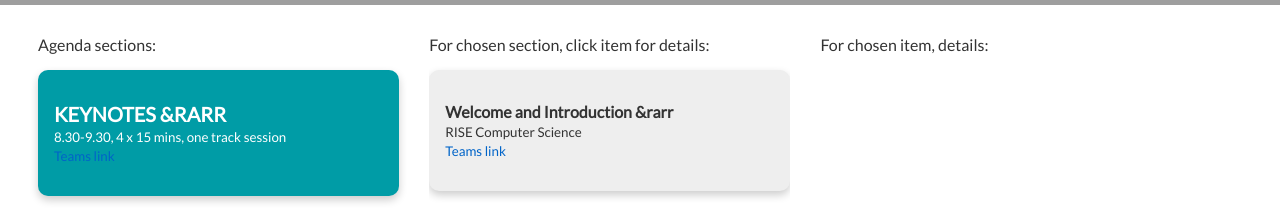
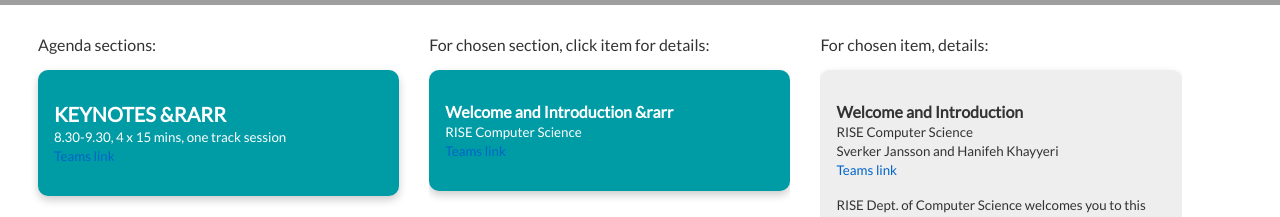
Before and after one commit to kormart/openhouse, a Svelte app: page / in a window 1280 px wide. Shown: the part 570-787 px from the top of the page. Built offline with nearby package versions, Linux system fonts and the light colour scheme; grey boxes are pictures that could not be loaded.

Commit message:
update design and content

```diff
--- a/src/App.svelte
+++ b/src/App.svelte
@@ -10,7 +10,7 @@
 	let current1 = 'keynotes';
 	let current2 = 'foo';
 	let c1i = 0;
-	let c2i = -1;
+	let c2i = 0;
 
 	let selectedTag = "data";
 	let tagSelection = JSON.parse(JSON.stringify(data.tags));
@@ -42,7 +42,7 @@
 		Agenda sections:
 		{#each data.sections as section, index}
 				<Hoverable let:hovering={active} >
-					<div class="card" class:active="{active || c1i == index}" on:click={() => {current1 = section.title; c1i = index; current2 = 'foo'; c2i = -1;}}>
+					<div class="card" class:active="{active || c1i == index}" on:click={() => {current1 = section.title; c1i = index; current2 = 'foo'; c2i = 0;}}>
 						<p>
 							<b style='font-size: 20px;text-transform: uppercase;'>{section.title} &rarr</b><br>
 							<small>{section.text}</small> <br>
@@ -121,7 +121,7 @@
 
 	<div class="column3">
 		For chosen item, details:
-		{#if current2 != 'foo' }
+		<!-- {#if current2 != 'foo' } -->
 		<div class="card" >
 			<p><b>{data[current1][c2i].title}</b> <br>
 				{#if data[current1][c2i].byline}
@@ -135,7 +135,7 @@
 			</p>
 			<small>{data[current1][c2i].text}</small>
 		</div>
-		{/if}
+		<!-- {/if} -->
 	</div>
 
 </div>
--- a/src/data.js
+++ b/src/data.js
@@ -1,39 +1,40 @@
 export default {
     sections: [
-        {title: "keynotes", text: "8.30-9.30, 4 x 15 mins, one track session", link: "common_teams_link"},
-        {title: "presentations", text: "9.30-11.00, 10 x 6 min, one track session", link: "common_teams_link"},
-        {title: "posters", text: "11.00-13.00, 50+ posters, parallel track session", link: "common_teams_link"}
+        {title: "keynotes", text: "8.30-9.30, 4 x 15 mins, one track session", link: "https://teams.microsoft.com/l/meetup-join/19%3ameeting_NzQxMGYxMGYtOGNmNy00MTRmLTg2OGMtYzcyNzNmNWQ1OGQ0%40thread.v2/0?context=%7b%22Tid%22%3a%225a9809cf-0bcb-413a-838a-09ecc40cc9e8%22%2c%22Oid%22%3a%22d8aaa3f7-c388-4111-ab10-c711cf05e49d%22%7d"},
+        {title: "presentations", text: "9.30-11.00, 10 x 6 min, one track session", link: "https://teams.microsoft.com/l/meetup-join/19%3ameeting_NzQxMGYxMGYtOGNmNy00MTRmLTg2OGMtYzcyNzNmNWQ1OGQ0%40thread.v2/0?context=%7b%22Tid%22%3a%225a9809cf-0bcb-413a-838a-09ecc40cc9e8%22%2c%22Oid%22%3a%22d8aaa3f7-c388-4111-ab10-c711cf05e49d%22%7d"},
+        {title: "posters", text: "11.00-13.00, 50+ posters, parallel track session", link: "https://teams.microsoft.com/l/meetup-join/19%3ameeting_NzQxMGYxMGYtOGNmNy00MTRmLTg2OGMtYzcyNzNmNWQ1OGQ0%40thread.v2/0?context=%7b%22Tid%22%3a%225a9809cf-0bcb-413a-838a-09ecc40cc9e8%22%2c%22Oid%22%3a%22d8aaa3f7-c388-4111-ab10-c711cf05e49d%22%7d"}
     ],
     tags: [
         "ai",
         "data",
         "cloud",
         "edge",
-        "datascience",
+        "datacenter",
         "4G/5G/6G",
         "iot",
         "cybersecurity",
+        "datascience",
         "software"
     ],
     keynotes: [
-        {title: "Welcome and Introduction", byline: "RISE Computer Science", presenter: "Sverker Jansson and Hanifeh Khayyeri", text: "RISE Dept. of Computer Science welcomes you to this Open House event.", link: "common_teams_link"},
-        {title: "Ali Ghodsi, CEO Databricks", byline: "Fireside chat", presenter: "Ali Ghodsi, Seif Haridi, Martin Körling", text: "The journey from SICS/RISE to Berkeley and Silicon Valley, Databricks from Spark to full data platfrom, Cloud versus On-prem. Longer version will be available.", link: "common_teams_link"},
-        {title: "Jim Dowling, CEO Hopsworks", byline: "Fireside chat", presenter: "Jim Dowling, Seif Haridi, Martin Körling", text: "Hopsworks, the importance of Feature Stores, start-ups in Europe versus the US.", link: "common_teams_link"},
-        {title: "Staffan Truvé, CTO Recorded Future", byline: "Presentation", presenter: "Staffan Truvé", text: "Recorded Future", link:  "common_teams_link"}
+        {title: "Welcome and Introduction", byline: "RISE Computer Science", presenter: "Sverker Jansson and Hanifeh Khayyeri", text: "RISE Dept. of Computer Science welcomes you to this Open House event.", link: "https://teams.microsoft.com/l/meetup-join/19%3ameeting_NzQxMGYxMGYtOGNmNy00MTRmLTg2OGMtYzcyNzNmNWQ1OGQ0%40thread.v2/0?context=%7b%22Tid%22%3a%225a9809cf-0bcb-413a-838a-09ecc40cc9e8%22%2c%22Oid%22%3a%22d8aaa3f7-c388-4111-ab10-c711cf05e49d%22%7d"},
+        {title: "Ali Ghodsi, CEO Databricks", byline: "Fireside chat", presenter: "Ali Ghodsi, Seif Haridi, Martin Körling", text: "The journey from SICS/RISE to Berkeley and Silicon Valley, Databricks from Spark to full data platfrom, Cloud versus On-prem. Longer version will be available.", link: "https://teams.microsoft.com/l/meetup-join/19%3ameeting_NzQxMGYxMGYtOGNmNy00MTRmLTg2OGMtYzcyNzNmNWQ1OGQ0%40thread.v2/0?context=%7b%22Tid%22%3a%225a9809cf-0bcb-413a-838a-09ecc40cc9e8%22%2c%22Oid%22%3a%22d8aaa3f7-c388-4111-ab10-c711cf05e49d%22%7d"},
+        {title: "Jim Dowling, CEO Hopsworks", byline: "Fireside chat", presenter: "Jim Dowling, Seif Haridi, Martin Körling", text: "Hopsworks, the importance of Feature Stores, start-ups in Europe versus the US.", link: "https://teams.microsoft.com/l/meetup-join/19%3ameeting_NzQxMGYxMGYtOGNmNy00MTRmLTg2OGMtYzcyNzNmNWQ1OGQ0%40thread.v2/0?context=%7b%22Tid%22%3a%225a9809cf-0bcb-413a-838a-09ecc40cc9e8%22%2c%22Oid%22%3a%22d8aaa3f7-c388-4111-ab10-c711cf05e49d%22%7d"},
+        {title: "Staffan Truvé, CTO Recorded Future", byline: "Presentation", presenter: "Staffan Truvé", text: "Recorded Future", link:  "https://teams.microsoft.com/l/meetup-join/19%3ameeting_NzQxMGYxMGYtOGNmNy00MTRmLTg2OGMtYzcyNzNmNWQ1OGQ0%40thread.v2/0?context=%7b%22Tid%22%3a%225a9809cf-0bcb-413a-838a-09ecc40cc9e8%22%2c%22Oid%22%3a%22d8aaa3f7-c388-4111-ab10-c711cf05e49d%22%7d"}
     ],
     presentations: [
-        {title: "AI-NLP", byline: "Language Models for NLP – Is Bigger Always Better?", presenter: "Joakim Nivre", text: "Recent advances in NLP thanks to large-scale pre-trained language models like BERT and GPT-3 may suggest that the way forward is to build ever larger models on ever more data. Even if this is true, there will always be situations where it is hard or impractical to use the largest models. More generally, we should always strive to minimize the resources needed to achieve sufficient performance.", link: "common_teams_link"},
-        {title: "AI-DL", byline: "Deep learning for real problems in the face of limited training data", presenter: "Olof Mogren", text: "AI has become one of the most influential technologies, often powered by deep learning; a technology achieving astonishing results in a diverse set of tasks. However, limitations in training data may have severely detrimental effects. In this talk, we’ll see some examples of how RISE develops solutions to many challenging problems in the face of limitations in the training data.", link: "common_teams_link"},
-        {title: "Cyber Security", byline: "Are you ready for the next attack?", presenter: "Shahid Raza", text: "Cybercriminals, we don’t like them, but we must give them credit for their spirit of innovation. The ever-increasing range and sophistication level of cyber-attacks makes cybersecurity a continuous process, like a cat and mouse game, where the balance of power changes over time. This talk will highlight both short-term and strategic long-term research initiatives, with the potential to increase Swedish competitiveness in defending against cyber-attackers with heterogenous capabilities.", link: "common_teams_link"},
-        {title: "DataCenter Systems", byline: "Why do we need datacenters when we have the cloud?", presenter: "Tor Björn Minde", text: "The cloud lives in a datacenter. Datacenters have become the third larger digital infrastructure, mobile networks and core internet being the other two. The ongoing discussion is now how they can become even more efficient and integrated into the energy systems. The energy use of the facility envelope is still 10-20% of the data center total energy use. The software (applications) running in the servers the other much larger part that also needs optimization. A holistic view on the energy efficiency of the total IT infrastructure is needed.", link: "common_teams_link"},
-        {title: "AI & Ecosystems", byline: "How AI can help SMEs in the ecosystem", presenter: "Jeanette Nilsson", text: "The Swedish and EU ecosystems for AI offer a wide range of initiatives and tools to support industry, SMEs, and the public sector in their digital transformation. SMEs seeking to explore the potential of data-driven innovation and AI can have difficulties navigating these offerings and getting help with their change journey. We discuss how RISE works with the AI ecosystems and supports partners.", link: "common_teams_link"},
-        {title: "AI Platforms and Infrastructure", byline: "Is your multi-cloud strategy ready for the quantum age?", presenter: "Martin Körling", text: "Technical developments are going incredibly fast, both at the hardware level, with GPUs, HPC, and Quantum, and at the software level, with new cloud AI/ML tools and ML frameworks. Wouldn’t it be nice with a testbed, where you could evaluate full stack environments, plus take steps towards interoperability and portability to be able to handle all this?", link: "common_teams_link"},
-        {title: "Industrial Data Analysis", byline: "Moving beyond prediction", presenter: "Sepideh Pashami", text: "Machine Learning has shown impressive results on predictive tasks such as image processing, pattern recognition, and learning by demonstration. However, most of today's success stories focus on a particular technique fine-tuned for an isolated problem. As we move towards more intelligent, advanced, and automated AI systems, we need to combine multiple capabilities (Hybrid AI), generalize better in new conditions (Transfer Learning), get closer to human-level intelligence (Causal Inference), and provide trustworthy and explainable solutions (XAI).", link: "common_teams_link"},
-        {title: "IoT", byline: "The battery-free Internet of Things", presenter: "Carlos Penichet", text: "Batteries have long been an obstacle to the full development of the Internet of Things due to their maintenance and deployment costs as well as their negative environmental impact. Energy harvesting is a promising alternative, but traditional radio transceivers consume too much for most harvesters.  With our work we leverage backscatter communication techniques to enable IoT devices without batteries on harvested energy; thereby enabling a host of potential new applications in a sustainable manner.", link: "common_teams_link"},
-        {title: "Rymdstyrelsen", byline: "Digital Earth Sweden, data-driven innovation on satellite data", presenter: "Tobias Edman", text: "", link: "common_teams_link"},
-        {title: "Vertiv", byline: "Innovate for the new era of sustainable large-scale cloud, enterprise and edge digital infrastructures", presenter: "Greg Ratcliff", text: "", link: "common_teams_link"},
-        {title: "Ericsson", byline: "AI by design, a business priority", presenter: "Erik Sanders", text: "", link: "common_teams_link"},
-        {title: "Summary and Partner program", byline: "", presenter: "Cecilia Hyrén", text: "", link: "common_teams_link"},
+        {title: "AI-NLP", byline: "Language Models for NLP – Is Bigger Always Better?", presenter: "Joakim Nivre", text: "Recent advances in NLP thanks to large-scale pre-trained language models like BERT and GPT-3 may suggest that the way forward is to build ever larger models on ever more data. Even if this is true, there will always be situations where it is hard or impractical to use the largest models. More generally, we should always strive to minimize the resources needed to achieve sufficient performance.", link: "https://teams.microsoft.com/l/meetup-join/19%3ameeting_NzQxMGYxMGYtOGNmNy00MTRmLTg2OGMtYzcyNzNmNWQ1OGQ0%40thread.v2/0?context=%7b%22Tid%22%3a%225a9809cf-0bcb-413a-838a-09ecc40cc9e8%22%2c%22Oid%22%3a%22d8aaa3f7-c388-4111-ab10-c711cf05e49d%22%7d"},
+        {title: "AI-DL", byline: "Deep learning for real problems in the face of limited training data", presenter: "Olof Mogren", text: "AI has become one of the most influential technologies, often powered by deep learning; a technology achieving astonishing results in a diverse set of tasks. However, limitations in training data may have severely detrimental effects. In this talk, we’ll see some examples of how RISE develops solutions to many challenging problems in the face of limitations in the training data.", link: "https://teams.microsoft.com/l/meetup-join/19%3ameeting_NzQxMGYxMGYtOGNmNy00MTRmLTg2OGMtYzcyNzNmNWQ1OGQ0%40thread.v2/0?context=%7b%22Tid%22%3a%225a9809cf-0bcb-413a-838a-09ecc40cc9e8%22%2c%22Oid%22%3a%22d8aaa3f7-c388-4111-ab10-c711cf05e49d%22%7d"},
+        {title: "Cyber Security", byline: "Are you ready for the next attack?", presenter: "Shahid Raza", text: "Cybercriminals, we don’t like them, but we must give them credit for their spirit of innovation. The ever-increasing range and sophistication level of cyber-attacks makes cybersecurity a continuous process, like a cat and mouse game, where the balance of power changes over time. This talk will highlight both short-term and strategic long-term research initiatives, with the potential to increase Swedish competitiveness in defending against cyber-attackers with heterogenous capabilities.", link: "https://teams.microsoft.com/l/meetup-join/19%3ameeting_NzQxMGYxMGYtOGNmNy00MTRmLTg2OGMtYzcyNzNmNWQ1OGQ0%40thread.v2/0?context=%7b%22Tid%22%3a%225a9809cf-0bcb-413a-838a-09ecc40cc9e8%22%2c%22Oid%22%3a%22d8aaa3f7-c388-4111-ab10-c711cf05e49d%22%7d"},
+        {title: "DataCenter Systems", byline: "Why do we need datacenters when we have the cloud?", presenter: "Tor Björn Minde", text: "The cloud lives in datacenters, which have become the third main digital infrastructure of modern society, together with mobile networks and the core Internet. The ongoing discussion is now about how these can become even more efficient and even integrated parts of the energy system. The energy use of the facility envelope is still 10-20% of the data center total energy use. The remaining 80-90% come from the software applications running on the servers, which also need optimization. A holistic view on the energy efficiency of the total IT infrastructure is needed.", link: "https://teams.microsoft.com/l/meetup-join/19%3ameeting_NzQxMGYxMGYtOGNmNy00MTRmLTg2OGMtYzcyNzNmNWQ1OGQ0%40thread.v2/0?context=%7b%22Tid%22%3a%225a9809cf-0bcb-413a-838a-09ecc40cc9e8%22%2c%22Oid%22%3a%22d8aaa3f7-c388-4111-ab10-c711cf05e49d%22%7d"},
+        {title: "AI & Ecosystems", byline: "How AI can help SMEs in the ecosystem", presenter: "Jeanette Nilsson", text: "The Swedish and EU ecosystems for AI offer a wide range of initiatives and tools to support industry, SMEs, and the public sector in their digital transformation. SMEs seeking to explore the potential of data-driven innovation and AI can have difficulties navigating these offerings and getting help with their change journey. We discuss how RISE works with the AI ecosystems and supports partners.", link: "https://teams.microsoft.com/l/meetup-join/19%3ameeting_NzQxMGYxMGYtOGNmNy00MTRmLTg2OGMtYzcyNzNmNWQ1OGQ0%40thread.v2/0?context=%7b%22Tid%22%3a%225a9809cf-0bcb-413a-838a-09ecc40cc9e8%22%2c%22Oid%22%3a%22d8aaa3f7-c388-4111-ab10-c711cf05e49d%22%7d"},
+        {title: "AI Platforms and Infrastructure", byline: "Is your multi-cloud strategy ready for the quantum age?", presenter: "Martin Körling", text: "Technical developments are going incredibly fast, both at the hardware level, with GPUs, HPC, and Quantum, and at the software level, with new cloud AI/ML tools and ML frameworks. Wouldn’t it be nice with a testbed, where you could evaluate full stack environments, plus take steps towards interoperability and portability to be able to handle all this?", link: "https://teams.microsoft.com/l/meetup-join/19%3ameeting_NzQxMGYxMGYtOGNmNy00MTRmLTg2OGMtYzcyNzNmNWQ1OGQ0%40thread.v2/0?context=%7b%22Tid%22%3a%225a9809cf-0bcb-413a-838a-09ecc40cc9e8%22%2c%22Oid%22%3a%22d8aaa3f7-c388-4111-ab10-c711cf05e49d%22%7d"},
+        {title: "Industrial Data Analysis", byline: "Moving beyond prediction", presenter: "Sepideh Pashami", text: "Machine Learning has shown impressive results on predictive tasks such as image processing, pattern recognition, and learning by demonstration. However, most of today's success stories focus on a particular technique fine-tuned for an isolated problem. As we move towards more intelligent, advanced, and automated AI systems, we need to combine multiple capabilities (Hybrid AI), generalize better in new conditions (Transfer Learning), get closer to human-level intelligence (Causal Inference), and provide trustworthy and explainable solutions (XAI).", link: "https://teams.microsoft.com/l/meetup-join/19%3ameeting_NzQxMGYxMGYtOGNmNy00MTRmLTg2OGMtYzcyNzNmNWQ1OGQ0%40thread.v2/0?context=%7b%22Tid%22%3a%225a9809cf-0bcb-413a-838a-09ecc40cc9e8%22%2c%22Oid%22%3a%22d8aaa3f7-c388-4111-ab10-c711cf05e49d%22%7d"},
+        {title: "IoT", byline: "The battery-free Internet of Things", presenter: "Carlos Penichet", text: "Batteries have long been an obstacle to the full development of the Internet of Things due to their maintenance and deployment costs as well as their negative environmental impact. Energy harvesting is a promising alternative, but traditional radio transceivers consume too much for most harvesters.  With our work we leverage backscatter communication techniques to enable IoT devices without batteries on harvested energy; thereby enabling a host of potential new applications in a sustainable manner.", link: "https://teams.microsoft.com/l/meetup-join/19%3ameeting_NzQxMGYxMGYtOGNmNy00MTRmLTg2OGMtYzcyNzNmNWQ1OGQ0%40thread.v2/0?context=%7b%22Tid%22%3a%225a9809cf-0bcb-413a-838a-09ecc40cc9e8%22%2c%22Oid%22%3a%22d8aaa3f7-c388-4111-ab10-c711cf05e49d%22%7d"},
+        {title: "Rymdstyrelsen", byline: "Digital Earth Sweden, data-driven innovation on satellite data", presenter: "Tobias Edman", text: "", link: "https://teams.microsoft.com/l/meetup-join/19%3ameeting_NzQxMGYxMGYtOGNmNy00MTRmLTg2OGMtYzcyNzNmNWQ1OGQ0%40thread.v2/0?context=%7b%22Tid%22%3a%225a9809cf-0bcb-413a-838a-09ecc40cc9e8%22%2c%22Oid%22%3a%22d8aaa3f7-c388-4111-ab10-c711cf05e49d%22%7d"},
+        {title: "Vertiv", byline: "Innovate for the new era of sustainable large-scale cloud, enterprise and edge digital infrastructures", presenter: "Greg Ratcliff", text: "", link: "https://teams.microsoft.com/l/meetup-join/19%3ameeting_NzQxMGYxMGYtOGNmNy00MTRmLTg2OGMtYzcyNzNmNWQ1OGQ0%40thread.v2/0?context=%7b%22Tid%22%3a%225a9809cf-0bcb-413a-838a-09ecc40cc9e8%22%2c%22Oid%22%3a%22d8aaa3f7-c388-4111-ab10-c711cf05e49d%22%7d"},
+        {title: "Ericsson", byline: "AI by design, a business priority", presenter: "Erik Sanders", text: "", link: "https://teams.microsoft.com/l/meetup-join/19%3ameeting_NzQxMGYxMGYtOGNmNy00MTRmLTg2OGMtYzcyNzNmNWQ1OGQ0%40thread.v2/0?context=%7b%22Tid%22%3a%225a9809cf-0bcb-413a-838a-09ecc40cc9e8%22%2c%22Oid%22%3a%22d8aaa3f7-c388-4111-ab10-c711cf05e49d%22%7d"},
+        {title: "Summary and Partner program", byline: "", presenter: "Cecilia Hyrén", text: "", link: "https://teams.microsoft.com/l/meetup-join/19%3ameeting_NzQxMGYxMGYtOGNmNy00MTRmLTg2OGMtYzcyNzNmNWQ1OGQ0%40thread.v2/0?context=%7b%22Tid%22%3a%225a9809cf-0bcb-413a-838a-09ecc40cc9e8%22%2c%22Oid%22%3a%22d8aaa3f7-c388-4111-ab10-c711cf05e49d%22%7d"},
     ],
     posters: [
         {title: "AI@Edge – AI for network automation", presenter: "N.N.", text: "The introduction of AI and Machine Learning (ML) technologies in the cloud-network convergence process will be crucial and help operators achieve a higher level of automation and increase network performance.  The aim of the AI@EDGE project is to build a platform and the tools that enable secure and automated roll-out of large-scale edge and cloud compute infrastructures, with close to zero-touch of the underlying heterogeneous MEC resources (network, storage, and compute resources).", tags: ["data", "ai", "edge"]},
```
